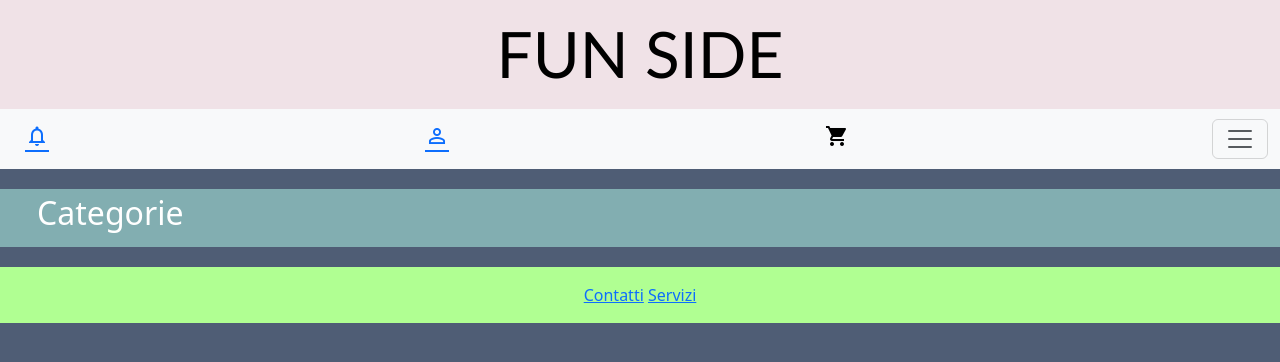
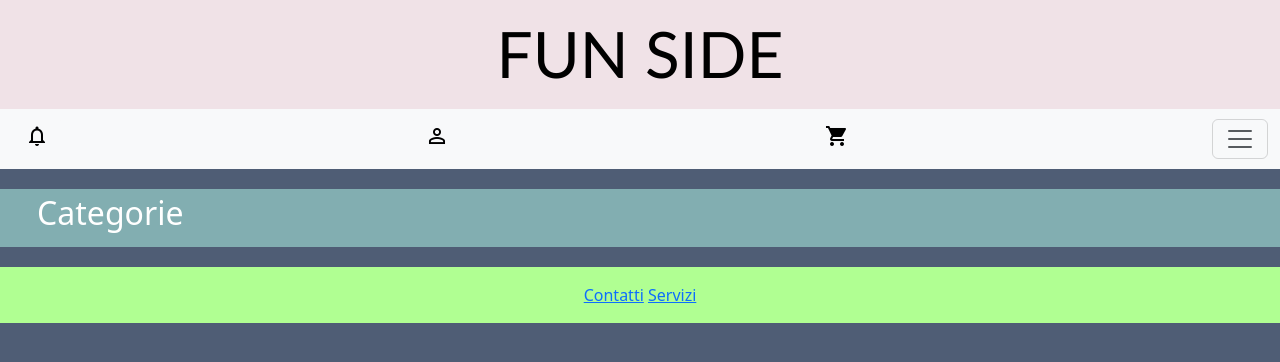
Before and after one commit to fronzofronzo/webProject, a PHP site: page / in a window 1280 px wide. Shown: the top 362 px of the page. Run offline with PHP 8.4, Linux system fonts and the light colour scheme; data that the repository does not hold is empty.

Commit message:
modified navbar from a to strong

```diff
--- a/funside/template/base.php
+++ b/funside/template/base.php
@@ -27,8 +27,8 @@
     </div>
     <nav class="navbar bg-body-tertiary ">
         <div class="container-fluid">
-            <button class="btn btn-light"><a class="material-icons">notifications_none</a></button>
-            <button class="btn btn-light"><a class="material-icons">person_outline</a></button>
+            <button class="btn btn-light"><strong class="material-icons">notifications_none</strong></button>
+            <button class="btn btn-light"><strong class="material-icons">person_outline</strong></button>
             <button class="btn btn-light"><strong class="material-icons">shopping_cart</strong></button>
             <button class="navbar-toggler" type="button" data-bs-toggle="offcanvas" data-bs-target="#offcanvasNavbar"
                 aria-controls="offcanvasNavbar" aria-label="Toggle navigation">
```
